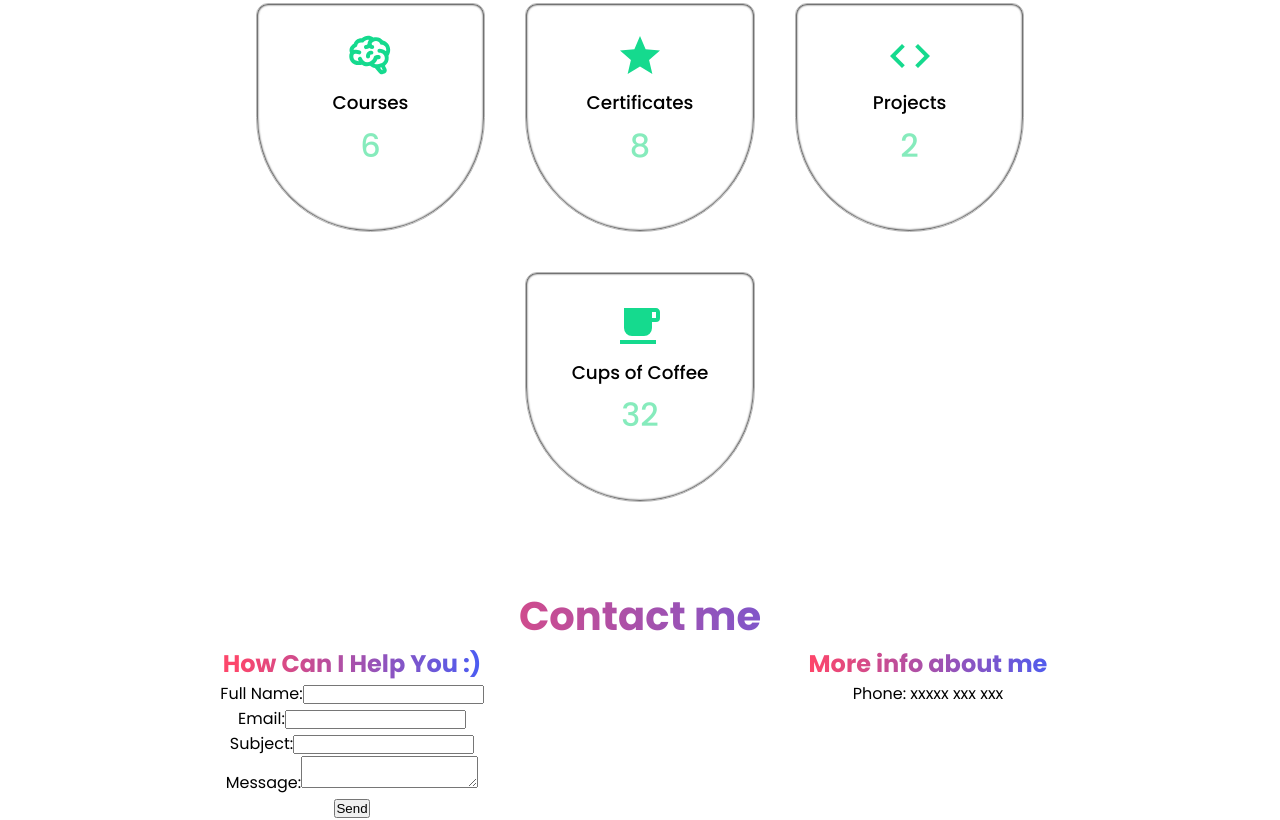
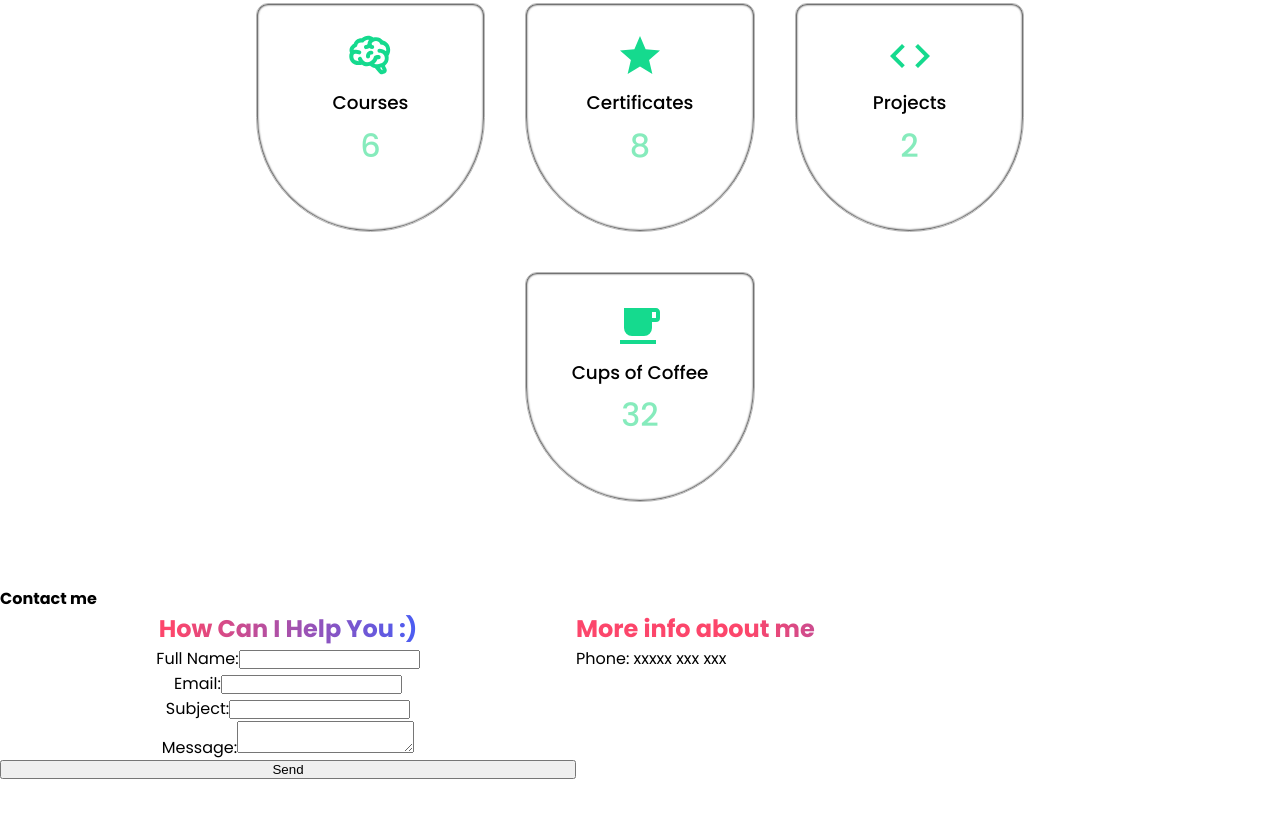
Before and after one commit to DeHch0/Portfolio, a React app: page / in a window 1280 px wide. Shown: the part 1668-2488 px from the top of the page. After the commit the page ends 2447 px from the top, so only its background shows below. Built offline with nearby package versions, Linux system fonts and the light colour scheme.

Commit message:
to one page

```diff
--- a/package.json
+++ b/package.json
@@ -10,6 +10,7 @@
     "@testing-library/react": "^11.2.5",
     "@testing-library/user-event": "^12.8.3",
     "babel-jest": "^26.6.3",
+    "heroku": "^7.53.0",
     "react": "^17.0.1",
     "react-dom": "^17.0.1",
     "react-router-dom": "^5.2.0",
--- a/src/Contact/index.jsx
+++ b/src/Contact/index.jsx
@@ -7,9 +7,9 @@ const Contact = () => {
         <div className="contact-container" id='contact'>
             <h4 className='contact-heading'>Contact me</h4>
 
-            <div className="contact-form">
+            <div className="contact-section">
 
-                <form>
+                <form className="contact-form">
                     <h5 className='contact-help'>How Can I Help You :)</h5>
                     <div className="input-field">
                         <label htmlFor="full-name">Full Name:</label>
--- a/src/Contact/style.css
+++ b/src/Contact/style.css
@@ -1,9 +1,9 @@
-.contact-container {
+.contact-section {
     margin: 0 auto;
     text-align: center;
 }
 
-.contact-container h4 {
+.contact-section h4 {
     text-align: center;
     font-size: 2.5rem;
     background: linear-gradient(90deg, #FC466B 30%, #3F5EFB 75%);
@@ -11,7 +11,7 @@
     -webkit-text-fill-color: transparent;
 }
 
-.contact-form {
+.contact-section {
     display: inline-block;
     width: 45%;
 }
@@ -36,3 +36,10 @@
     -webkit-text-fill-color: transparent;
     font-size: 1.5rem;
 }
+
+
+.contact-form {
+    display: flex;
+    flex-direction: column;
+
+}
--- a/src/Home/index.jsx
+++ b/src/Home/index.jsx
@@ -1,16 +1,21 @@
 import React from 'react';
 import './style.css';
-import {Link} from 'react-router-dom';
+import { Link } from 'react-router-dom';
 
 import Icon from '@mdi/react';
 import { mdiAccount, mdiGithub, mdiLinkedin, mdiFacebook } from '@mdi/js';
 
 const Home = () => {
 
+
+    const contactHover = (e) => {
+        console.log(e.target.innerHTML = "0877766038");
+    }
+
     return (
         <div className="main" id='home'>
             <div className="left-side">
-                <img src={process.env.PUBLIC_URL + 'snn.jpg'} alt=""/>
+                <img src={process.env.PUBLIC_URL + 'snn.jpg'} alt="" />
 
             </div>
 
@@ -18,11 +23,11 @@ const Home = () => {
                 <h3>Javascript Web Developer</h3>
                 <h1>Denis Rumenov</h1>
                 <p>Fusce tempor magna mi, non egestas velit ultricies nec. Aenean convallis, risus non condimentum gravida, odio mauris ullamcorper felis, ut venenatis purus ex eu mi. Quisque imperdiet lacinia urna, a placerat sapien pretium eu.</p>
-                <Link target='_blank' to={{pathname: 'https://www.facebook.com/denis.rumenov.96'}}><button className='button-social'><Icon path={mdiFacebook}size={1}/></button></Link>
-                <Link target='_blank' to={{pathname: 'https://linkedin.com/in/denis-rumenov-2693941ab'}}><button className='button-social'><Icon path={mdiLinkedin}size={1}/></button></Link>
-                <Link to='/contact'><button className='button-contact'>Contact</button></Link>
-                <Link target='_blank' to={{pathname: 'https://github.com/DeHch0'}} ><button className='button-social'><Icon path={mdiGithub}size={1}/></button></Link>
-                <Link to='/contact'><button className='button-social'><Icon path={mdiAccount}size={1}/></button></Link>
+                <Link target='_blank' to={{ pathname: 'https://www.facebook.com/denis.rumenov.96' }}><button className='button-social'><Icon path={mdiFacebook} size={1} /></button></Link>
+                <Link target='_blank' to={{ pathname: 'https://linkedin.com/in/denis-rumenov-2693941ab' }}><button className='button-social'><Icon path={mdiLinkedin} size={1} /></button></Link>
+                <Link to=''><button onMouseOver={contactHover} onClick={contactHover} className='button-contact'>Contact</button></Link>
+                <Link target='_blank' to={{ pathname: 'https://github.com/DeHch0' }} ><button className='button-social'><Icon path={mdiGithub} size={1} /></button></Link>
+                <Link to='/contact'><button className='button-social'><Icon path={mdiAccount} size={1} /></button></Link>
             </div>
         </div>
     )
```
Also changed, not shown: 1 other file.
